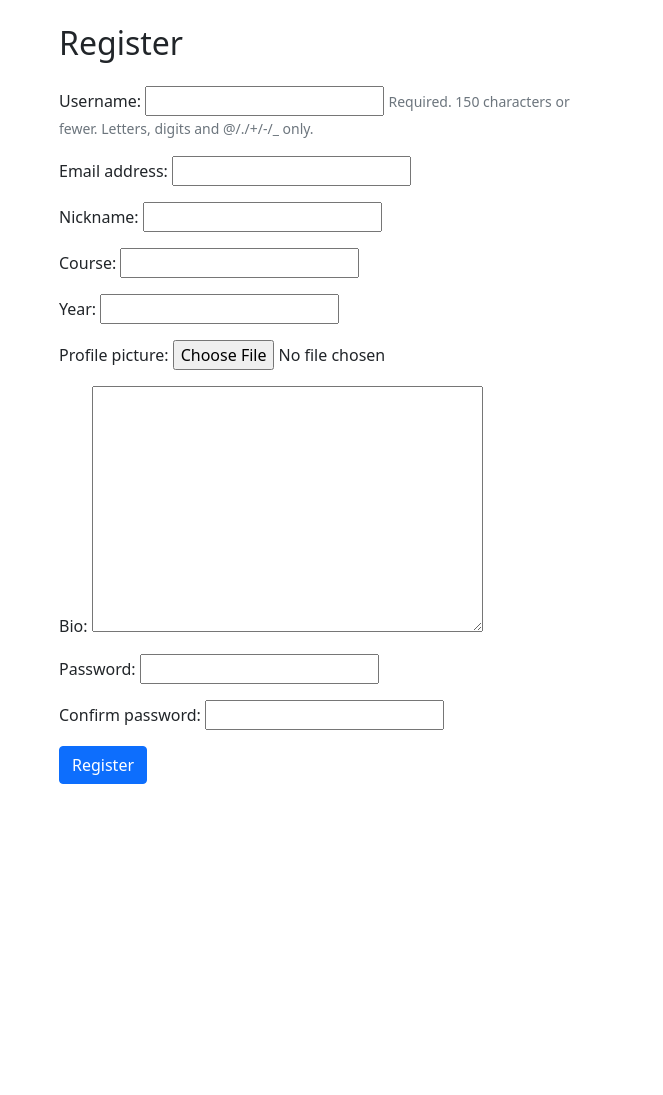
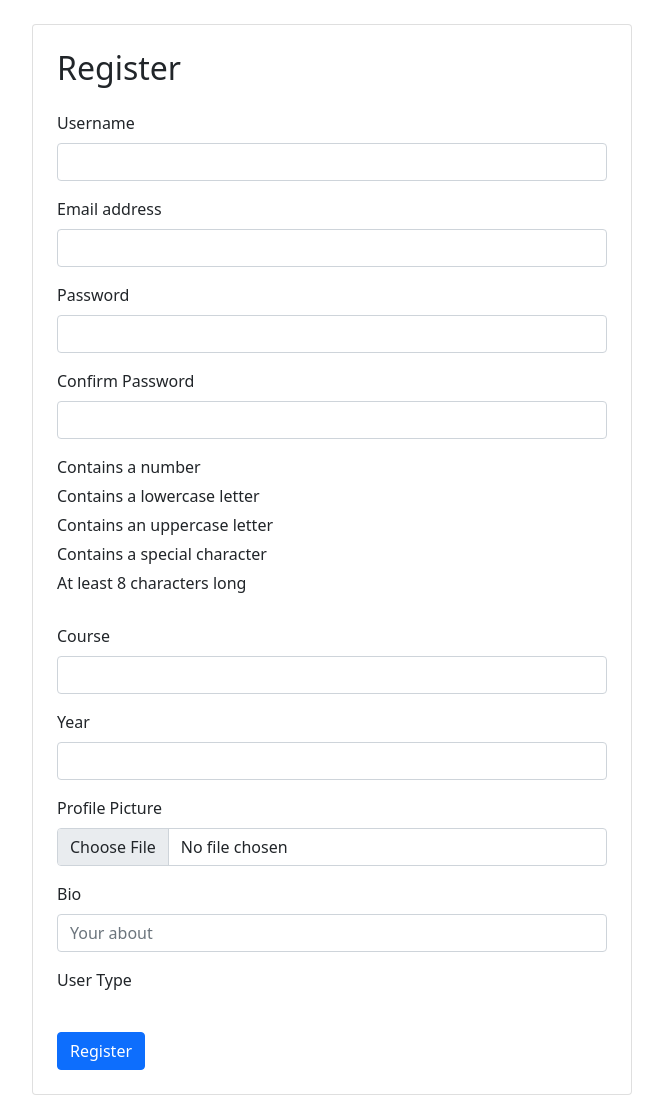
Before and after one commit to phantom-kali/JooustConnect, a Django app: page /register/ in a window 1280 px wide. Shown: the part 56-1151 px from the top of the page, without its empty margins (308-971 px from the left). Before the commit the page ends 840 px from the top, so only its background shows below. Run offline with Django 4.2, Linux system fonts and the light colour scheme; data that the repository does not hold is empty; some libraries are stand-ins or nearby versions.

Commit message:
Added a more user-friendly regisration section

```diff
--- a/jooustconnect/settings.py
+++ b/jooustconnect/settings.py
@@ -23,6 +23,7 @@
     'django.contrib.staticfiles',
     'socialapp',
     'channels',
+    'widget_tweaks',
 ]
 
 MIDDLEWARE = [
--- a/socialapp/forms.py
+++ b/socialapp/forms.py
@@ -14,6 +14,13 @@
         super().__init__(*args, **kwargs)
         self.fields['course'].required = True
         self.fields['year'].required = True
+
+        # Suppress help texts
+        for field in self.fields.values():
+            field.help_text = ''
+
+        # Set bio field to use TextInput widget
+        self.fields['bio'].widget = forms.TextInput(attrs={'placeholder': 'Your about'})
 
     def clean(self):
         cleaned_data = super().clean()
--- a/socialapp/templates/socialapp/register.html
+++ b/socialapp/templates/socialapp/register.html
@@ -1,23 +1,140 @@
 {% extends 'socialapp/base.html' %}
 
+{% load widget_tweaks %}
+
 {% block content %}
-<div class="row justify-content-center">
-    <div class="col-md-6">
+<div class="container d-flex justify-content-center align-items-center" style="min-height: 100vh;">
+    <div class="card p-4" style="max-width: 600px; width: 100%;">
         <h2 class="mb-4">Register</h2>
         <form method="post" enctype="multipart/form-data">
             {% csrf_token %}
-            {% for field in form %}
-                <div class="mb-3">
-                    {{ field.label_tag }}
-                    {{ field.errors }}
-                    {{ field }}
-                    {% if field.help_text %}
-                        <small class="form-text text-muted">{{ field.help_text }}</small>
-                    {% endif %}
-                </div>
-            {% endfor %}
-            <button type="submit" class="btn btn-primary">Register</button>
+
+            <!-- Username Field -->
+            <div class="mb-3">
+                <label for="{{ form.username.id_for_label }}" class="form-label">Username</label>
+                {% render_field form.username class="form-control" %}
+            </div>
+
+            <!-- Email Field -->
+            <div class="mb-3">
+                <label for="{{ form.email.id_for_label }}" class="form-label">Email address</label>
+                {% render_field form.email class="form-control" %}
+            </div>
+
+            <!-- Password Field -->
+            <div class="mb-3">
+                <label for="{{ form.password.id_for_label }}" class="form-label">Password</label>
+                {% render_field form.password class="form-control" %}
+            </div>
+
+            <!-- Confirm Password Field -->
+            <div class="mb-3">
+                <label for="{{ form.confirm_password.id_for_label }}" class="form-label">Confirm Password</label>
+                {% render_field form.confirm_password class="form-control" %}
+            </div>
+
+            <!-- Password Strength Requirements -->
+            <div class="password-requirements mt-3">
+                <div class="password-requirement" data-pattern="(?=.*\d)">Contains a number</div>
+                <div class="password-requirement" data-pattern="(?=.*[a-z])">Contains a lowercase letter</div>
+                <div class="password-requirement" data-pattern="(?=.*[A-Z])">Contains an uppercase letter</div>
+                <div class="password-requirement" data-pattern="(?=.*[@$!%*?&])">Contains a special character</div>
+                <div class="password-requirement" data-pattern=".{8,}">At least 8 characters long</div>
+            </div>
+            <br>
+
+            <!-- Course Field -->
+            <div class="mb-3">
+                <label for="{{ form.course.id_for_label }}" class="form-label">Course</label>
+                {% render_field form.course class="form-control" %}
+            </div>
+
+            <!-- Year Field -->
+            <div class="mb-3">
+                <label for="{{ form.year.id_for_label }}" class="form-label">Year</label>
+                {% render_field form.year class="form-control" %}
+            </div>
+
+            <!-- Profile Picture Field -->
+            <div class="mb-3">
+                <label for="{{ form.profile_picture.id_for_label }}" class="form-label">Profile Picture</label>
+                {% render_field form.profile_picture class="form-control" %}
+                <img id="profilePicPreview" src="#" alt="Profile Picture Preview" class="img-thumbnail mt-3" style="display: none; width: 150px; height: 150px; object-fit: cover;">
+            </div>
+
+            <!-- Bio Field -->
+            <div class="mb-3">
+                <label for="{{ form.bio.id_for_label }}" class="form-label">Bio</label>
+                {% render_field form.bio class="form-control" %}
+            </div>
+
+            <!-- User Type Field -->
+            <div class="mb-3">
+                <label for="{{ form.user_type.id_for_label }}" class="form-label">User Type</label>
+                {% render_field form.user_type class="form-control" readonly=True %}
+            </div>
+
+            <button type="submit" class="btn btn-primary mt-3">Register</button>
         </form>
     </div>
 </div>
+
+<!-- JavaScript for password strength checking -->
+<script>
+    document.addEventListener('DOMContentLoaded', function () {
+        const passwordInput = document.querySelector('input[name="password"]');
+        const passwordRequirements = document.querySelectorAll('.password-requirement');
+
+        function checkPasswordStrength() {
+            const password = passwordInput.value;
+            passwordRequirements.forEach(requirement => {
+                const regex = new RegExp(requirement.dataset.pattern);
+                if (regex.test(password)) {
+                    requirement.classList.add('text-success');
+                    requirement.classList.remove('text-danger');
+                } else {
+                    requirement.classList.add('text-danger');
+                    requirement.classList.remove('text-success');
+                }
+            });
+        }
+
+        passwordInput.addEventListener('input', checkPasswordStrength);
+    });
+
+    // JavaScript for profile picture preview
+    document.addEventListener('DOMContentLoaded', function () {
+        const profilePicInput = document.querySelector('input[name="profile_picture"]');
+        const profilePicPreview = document.getElementById('profilePicPreview');
+
+        profilePicInput.addEventListener('change', function () {
+            const file = profilePicInput.files[0];
+            if (file) {
+                const reader = new FileReader();
+                reader.onload = function (e) {
+                    profilePicPreview.src = e.target.result;
+                    profilePicPreview.style.display = 'block';
+                };
+                reader.readAsDataURL(file);
+            } else {
+                profilePicPreview.style.display = 'none';
+            }
+        });
+    });
+</script>
+
+<!-- CSS for password requirements feedback -->
+<style>
+    .password-requirement {
+        margin-bottom: 5px;
+    }
+
+    .password-requirement.text-success {
+        color: green;
+    }
+
+    .password-requirement.text-danger {
+        color: red;
+    }
+</style>
 {% endblock %}
--- a/socialapp/urls.py
+++ b/socialapp/urls.py
@@ -25,7 +25,7 @@
     path('add-mpesa-transaction/', views.add_mpesa_transaction, name='add_mpesa_transaction'),
 
     path('search-users/', views.search_users, name='search_users'),
-    path('messages/', views.messages, name='messages'),
+    path('messages/', views._messages, name='messages'),
     path('get-messages/<int:user_id>/', views.get_messages, name='get_messages'),
     path('send-message/', views.send_message, name='send_message'),
 
--- a/socialapp/views.py
+++ b/socialapp/views.py
@@ -178,6 +178,7 @@
                             transaction.save()
 
                             request.user.is_premium = True
+                            request.user.is_verified = True
                             if request.user.premium_expiry and request.user.premium_expiry > timezone.now():
                                 # If the user is renewing, add 30 days to their current expiry date
                                 request.user.premium_expiry += timezone.timedelta(days=30)
@@ -314,7 +315,7 @@
 
 
 @login_required
-def messages(request):
+def _messages(request):
     conversations = Message.objects.filter(
         Q(sender=request.user) | Q(receiver=request.user)
     ).values('sender', 'receiver').distinct()
```
Also changed, not shown: db.sqlite3.
